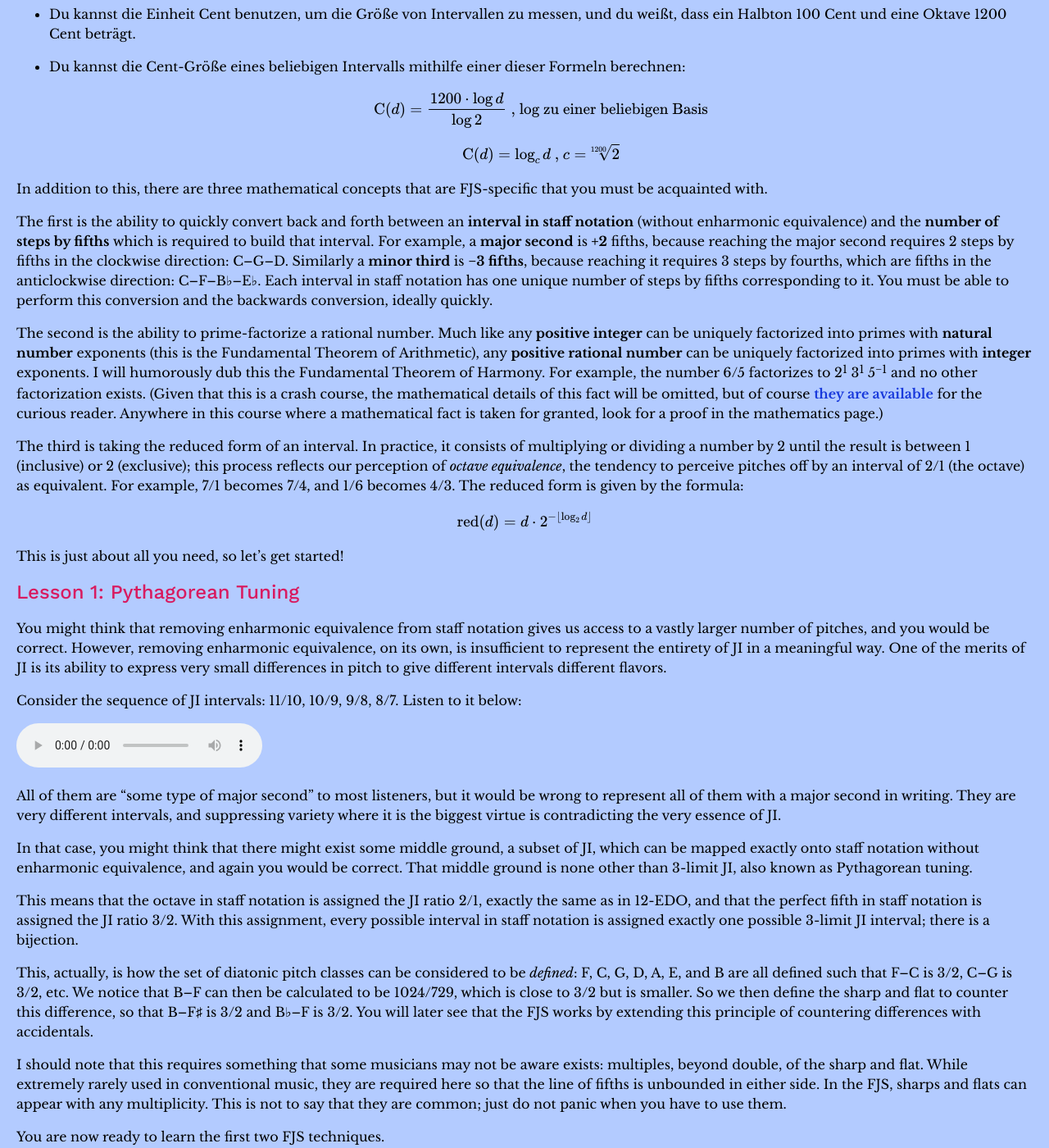
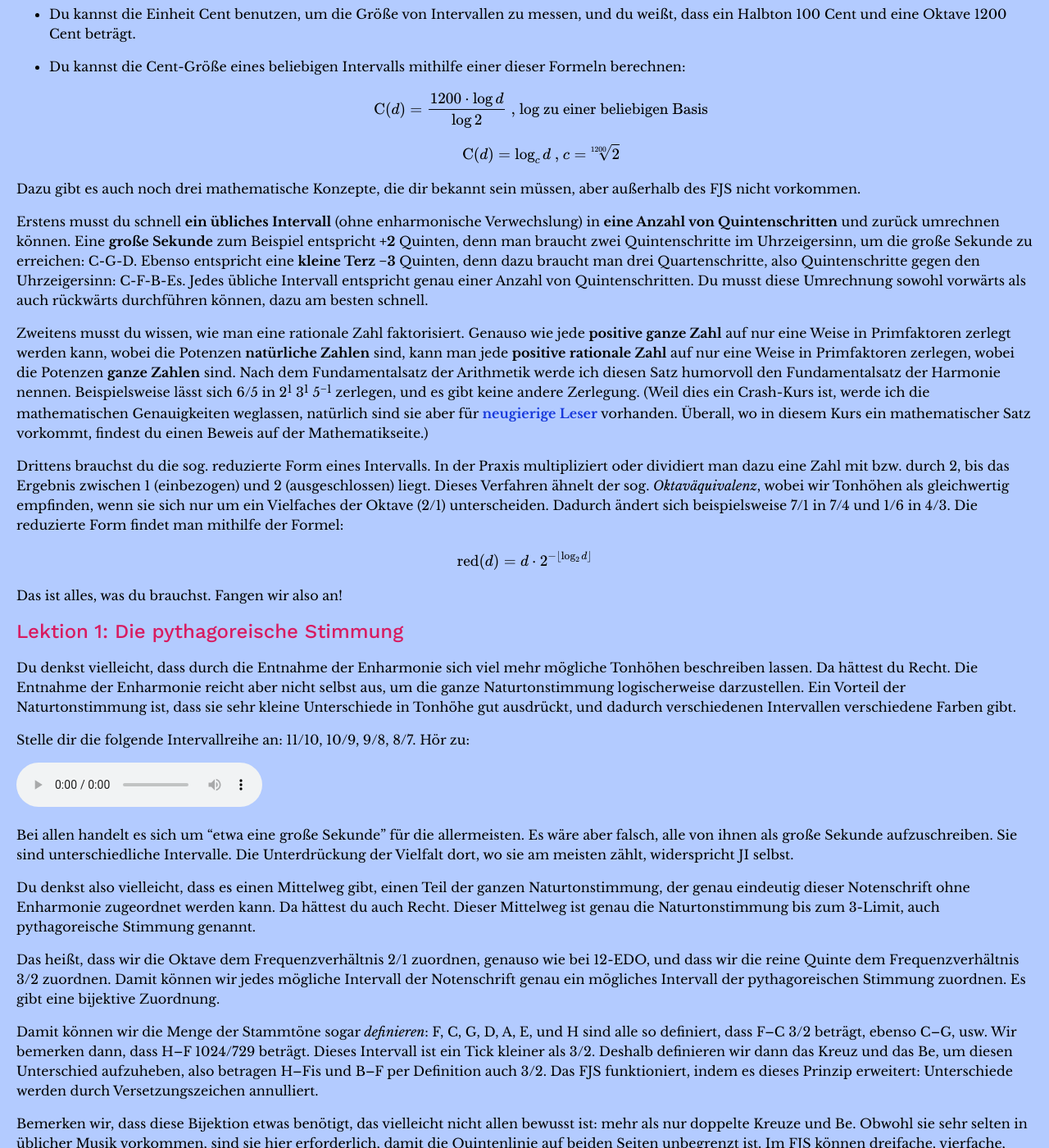
Before and after one commit to misotanni/misotanni.github.io, a Jekyll site: the page built from fjs/de/crash.md, in a window 1280 px wide and 1400 px high, scrolled down 1371 px. Shown: the whole window at 82% size. Built offline with Jekyll 4.4.1, drawn with Linux system fonts in a browser that asks for light colours; our own code applies the rules of GitHub Pages for plain Markdown files; formulas are drawn with MathJax 3; some of the changed text lies outside the part shown.

Commit message:
die pythagoreische Stimmung

```diff
--- a/fjs/de/crash.md
+++ b/fjs/de/crash.md
@@ -31,7 +31,7 @@
 
 Diese Eigenschaft, dass eine verminderte Sekunde genauso groß ist wie eine reine Prime, hat einen Namen: enharmonische Verwechslung. Musiker, denen alternative Stimmungen nicht bekannt (oder bewusst) sind, wissen vielleicht gar nicht, dass diese Eigenschaft nicht universal ist. 12-EDO ist eine der wenigen Stimmungen, die sie hat. In anderen Stimmungen gibt es keine Enharmonie, oder es gibt ein anderes Intervall der Größe einer reinen Prime. (Zum Beispiel ist es die *doppelt* verminderte Sekunde in 19-EDO. Das heißt, Eis und Fes haben die gleiche Tonhöhe.)
 
-Vergessen wir aber nicht, dass die Notenschrift selbst die Idee von 12-EDO (geschweige denn deren Herrschaft) deutlich vordatiert. Die Notenschrift basierte ursprünglich auf der Stammtonreihe, die viele Eigenschaften gleichzeitig besitzt, aber eine davon ist uns wichtig: dass sie aus einer Reihe reiner Quinten herkommt (F-C-G-D-A-E-H). Die *Tatsache* selbst, dass unsere Notenschrift viele Namen für dieselbe Tonhöhe besitzt, deutet darauf an, dass sie ursprünglich für etwas anderes gedacht war.
+Vergessen wir aber nicht, dass die Notenschrift selbst die Idee von 12-EDO (geschweige denn deren Herrschaft) deutlich vordatiert. Die Notenschrift basierte ursprünglich auf der Stammtonreihe, die viele Eigenschaften gleichzeitig besitzt, aber eine davon ist uns wichtig: dass sie aus einer Reihe reiner Quinten herkommt (F–C–G–D–A–E–H). Die *Tatsache* selbst, dass unsere Notenschrift viele Namen für dieselbe Tonhöhe besitzt, deutet darauf an, dass sie ursprünglich für etwas anderes gedacht war.
 
 Die enharmonische Äquivalenz ist das einzige Merkmal von 12-EDO in der Notenschrift. Alles andere funktioniert auch ohne 12-EDO.
 
@@ -49,83 +49,83 @@
 
 	$$\text{C}(d)=\log_c d \text{ , }c=\sqrt[1200]{2}$$
 
-In addition to this, there are three mathematical concepts that are FJS-specific that you must be acquainted with.
+Dazu gibt es auch noch drei mathematische Konzepte, die dir bekannt sein müssen, aber außerhalb des FJS nicht vorkommen.
 
-The first is the ability to quickly convert back and forth between an **interval in staff notation** (without enharmonic equivalence) and the **number of steps by fifths** which is required to build that interval. For example, a **major second** is **+2** fifths, because reaching the major second requires 2 steps by fifths in the clockwise direction: C–G–D. Similarly a **minor third** is **−3 fifths**, because reaching it requires 3 steps by fourths, which are fifths in the anticlockwise direction: C–F–B♭–E♭. Each interval in staff notation has one unique number of steps by fifths corresponding to it. You must be able to perform this conversion and the backwards conversion, ideally quickly.
+Erstens musst du schnell **ein übliches Intervall** (ohne enharmonische Verwechslung) in **eine Anzahl von Quintenschritten** und zurück umrechnen können. Eine **große Sekunde** zum Beispiel entspricht **+2** Quinten, denn man braucht zwei Quintenschritte im Uhrzeigersinn, um die große Sekunde zu erreichen: C-G-D. Ebenso entspricht eine **kleine Terz −3** Quinten, denn dazu braucht man drei Quartenschritte, also Quintenschritte gegen den Uhrzeigersinn: C-F-B-Es. Jedes übliche Intervall entspricht genau einer Anzahl von Quintenschritten. Du musst diese Umrechnung sowohl vorwärts als auch rückwärts durchführen können, dazu am besten schnell.
 
-The second is the ability to prime-factorize a rational number. Much like any **positive integer** can be uniquely factorized into primes with **natural number** exponents (this is the Fundamental Theorem of Arithmetic), any **positive rational number** can be uniquely factorized into primes with **integer** exponents. I will humorously dub this the Fundamental Theorem of Harmony. For example, the number 6/5 factorizes to 2<sup>1</sup> 3<sup>1</sup> 5<sup>−1</sup> and no other factorization exists. (Given that this is a crash course, the mathematical details of this fact will be omitted, but of course [they are available](math.html) for the curious reader. Anywhere in this course where a mathematical fact is taken for granted, look for a proof in the mathematics page.)
+Zweitens musst du wissen, wie man eine rationale Zahl faktorisiert. Genauso wie jede **positive ganze Zahl** auf nur eine Weise in Primfaktoren zerlegt werden kann, wobei die Potenzen **natürliche Zahlen** sind, kann man jede **positive rationale Zahl** auf nur eine Weise in Primfaktoren zerlegen, wobei die Potenzen **ganze Zahlen** sind. Nach dem Fundamentalsatz der Arithmetik werde ich diesen Satz humorvoll den Fundamentalsatz der Harmonie nennen. Beispielsweise lässt sich 6/5 in 2<sup>1</sup> 3<sup>1</sup> 5<sup>−1</sup> zerlegen, und es gibt keine andere Zerlegung. (Weil dies ein Crash-Kurs ist, werde ich die mathematischen Genauigkeiten weglassen, natürlich sind sie aber für [neugierige Leser](math.html) vorhanden. Überall, wo in diesem Kurs ein mathematischer Satz vorkommt, findest du einen Beweis auf der Mathematikseite.)
 
-The third is taking the reduced form of an interval. In practice, it consists of multiplying or dividing a number by 2 until the result is between 1 (inclusive) or 2 (exclusive); this process reflects our perception of *octave equivalence*, the tendency to perceive pitches off by an interval of 2/1 (the octave) as equivalent. For example, 7/1 becomes 7/4, and 1/6 becomes 4/3. The reduced form is given by the formula:
+Drittens brauchst du die sog. reduzierte Form eines Intervalls. In der Praxis multipliziert oder dividiert man dazu eine Zahl mit bzw. durch 2, bis das Ergebnis zwischen 1 (einbezogen) und 2 (ausgeschlossen) liegt. Dieses Verfahren ähnelt der sog. *Oktaväquivalenz*, wobei wir Tonhöhen als gleichwertig empfinden, wenn sie sich nur um ein Vielfaches der Oktave (2/1) unterscheiden. Dadurch ändert sich beispielsweise 7/1 in 7/4 und 1/6 in 4/3. Die reduzierte Form findet man mithilfe der Formel:
 
 $$\text{red}(d)=d \cdot 2^{-\lfloor\log_2 d\rfloor}$$
 
-This is just about all you need, so let's get started!
+Das ist alles, was du brauchst. Fangen wir also an!
 
-## <a name="lesson_1">Lesson 1: Pythagorean Tuning</a>
+## <a name="lesson_1">Lektion 1: Die pythagoreische Stimmung</a>
 
-You might think that removing enharmonic equivalence from staff notation gives us access to a vastly larger number of pitches, and you would be correct. However, removing enharmonic equivalence, on its own, is insufficient to represent the entirety of JI in a meaningful way. One of the merits of JI is its ability to express very small differences in pitch to give different intervals different flavors.
+Du denkst vielleicht, dass durch die Entnahme der Enharmonie sich viel mehr mögliche Tonhöhen beschreiben lassen. Da hättest du Recht. Die Entnahme der Enharmonie reicht aber nicht selbst aus, um die ganze Naturtonstimmung logischerweise darzustellen. Ein Vorteil der Naturtonstimmung ist, dass sie sehr kleine Unterschiede in Tonhöhe gut ausdrückt, und dadurch verschiedenen Intervallen verschiedene Farben gibt.
 
-Consider the sequence of JI intervals: 11/10, 10/9, 9/8, 8/7. Listen to it below:
+Stelle dir die folgende Intervallreihe an: 11/10, 10/9, 9/8, 8/7. Hör zu:
 
 <audio controls><source src="../assets/audio_1.mp3" type="audio/mpeg"></audio>
 
-All of them are "some type of major second" to most listeners, but it would be wrong to represent all of them with a major second in writing. They are very different intervals, and suppressing variety where it is the biggest virtue is contradicting the very essence of JI.
+Bei allen handelt es sich um "etwa eine große Sekunde" für die allermeisten. Es wäre aber falsch, alle von ihnen als große Sekunde aufzuschreiben. Sie sind unterschiedliche Intervalle. Die Unterdrückung der Vielfalt dort, wo sie am meisten zählt, widerspricht JI selbst.
 
-In that case, you might think that there might exist some middle ground, a subset of JI, which can be mapped exactly onto staff notation without enharmonic equivalence, and again you would be correct. That middle ground is none other than 3-limit JI, also known as Pythagorean tuning.
+Du denkst also vielleicht, dass es einen Mittelweg gibt, einen Teil der ganzen Naturtonstimmung, der genau eindeutig dieser Notenschrift ohne Enharmonie zugeordnet werden kann. Da hättest du auch Recht. Dieser Mittelweg ist genau die Naturtonstimmung bis zum 3-Limit, auch pythagoreische Stimmung genannt.
 
-This means that the octave in staff notation is assigned the JI ratio 2/1, exactly the same as in 12-EDO, and that the perfect fifth in staff notation is assigned the JI ratio 3/2. With this assignment, every possible interval in staff notation is assigned exactly one possible 3-limit JI interval; there is a bijection.
+Das heißt, dass wir die Oktave dem Frequenzverhältnis 2/1 zuordnen, genauso wie bei 12-EDO, und dass wir die reine Quinte dem Frequenzverhältnis 3/2 zuordnen. Damit können wir jedes mögliche Intervall der Notenschrift genau ein mögliches Intervall der pythagoreischen Stimmung zuordnen. Es gibt eine bijektive Zuordnung.
 
-This, actually, is how the set of diatonic pitch classes can be considered to be *defined*: F, C, G, D, A, E, and B are all defined such that F–C is 3/2, C–G is 3/2, etc. We notice that B–F can then be calculated to be 1024/729, which is close to 3/2 but is smaller. So we then define the sharp and flat to counter this difference, so that B–F♯ is 3/2 and B♭–F is 3/2. You will later see that the FJS works by extending this principle of countering differences with accidentals.
+Damit können wir die Menge der Stammtöne sogar *definieren*: F, C, G, D, A, E, und H sind alle so definiert, dass F–C 3/2 beträgt, ebenso C–G, usw. Wir bemerken dann, dass H–F 1024/729 beträgt. Dieses Intervall ist ein Tick kleiner als 3/2. Deshalb definieren wir dann das Kreuz und das Be, um diesen Unterschied aufzuheben, also betragen H–Fis und B–F per Definition auch 3/2. Das FJS funktioniert, indem es dieses Prinzip erweitert: Unterschiede werden durch Versetzungszeichen annulliert.
 
-I should note that this requires something that some musicians may not be aware exists: multiples, beyond double, of the sharp and flat. While extremely rarely used in conventional music, they are required here so that the line of fifths is unbounded in either side. In the FJS, sharps and flats can appear with any multiplicity. This is not to say that they are common; just do not panic when you have to use them.
+Bemerken wir, dass diese Bijektion etwas benötigt, das vielleicht nicht allen bewusst ist: mehr als nur doppelte Kreuze und Be. Obwohl sie sehr selten in üblicher Musik vorkommen, sind sie hier erforderlich, damit die Quintenlinie auf beiden Seiten unbegrenzt ist. Im FJS können dreifache, vierfache, usw. Kreuze und Be auch vorkommen. Das heißt gar nicht, dass sie oft vorkommen. Aber keine Panik, falls du sie benutzen musst.
 
-You are now ready to learn the first two FJS techniques.
+Du bist jetzt bereit, die ersten zwei FJS-Techniken zu lernen.
 
-> ### FJS Technique \#1: To convert from a Pythagorean ratio to an FJS representation.
+> ### FJS-Technik \#1: Ein pythagoreisches Frequenzverhältnis in seine FJS-Darstellung umrechnen.
 >
-> 1. Factorize the ratio.
-> 2. Initially ignore octaves (powers of two).
-> 3. If the power of three is positive, move that many steps by fifths clockwise; if negative, move anticlockwise. Convert that number to an interval.
-> 4. Adjust octaves as required.
+> 1. Faktorisiere das Verhältnis.
+> 2. Ignoriere zunächst die 2er-Potenz.
+> 3. Beachte die 3er-Potenz, und mache so viele Quintenschritte (im Uhrzeigersinn oder gegen, je nachdem, ob die Potenz positiv oder negativ ist). Dadurch entsteht das entsprechende Intervall.
+> 4. Reguliere die Oktave.
 >
-> **Example:** To convert 9/8 to the FJS, we factorize: 2<sup>−3</sup> 3<sup>2</sup>. We ignore the factor of two. The power of three is +2, so we move two fifths clockwise: C–G–D. We have a major second. No octave adjustment needs to be made. The answer is M2.
+> **Beispiel:** Um 9/8 in das FJS umzurechnen, faktorisieren wir zunächst: 2<sup>−3</sup> 3<sup>2</sup>. Wir ignorieren die 2er-Potenz. Die 3er-Potenz beträgt +2, also gehen wir zwei Quinten im Uhrzeigersinn: C–G–D. Die Antwort lautet also: große Sekunde.
 
-> ### FJS Technique \#2: To convert from an FJS representation of a Pythagorean ratio back to the ratio.
+> ### FJS-Technik \#2: Eine FJS-Darstellung eines pythagoreischen Frequenzverhältnisses zurück umrechnen.
 >
-> 1. Initially ignore octaves.
-> 2. Convert the interval to the number of steps by fifths.
-> 3. Raise three to that power and take the reduced form.
-> 4. Adjust octaves as required.
+> 1. Ignoriere zunächst Oktaven.
+> 2. Bestimme die Anzahl der Quintenschritte, aus denen sich das Intervall ergibt, und nenne sie *n*.
+> 3. Berechne $$\text{red}(3^n)$$.
+> 4. Reguliere die Oktave.
 >
-> **Example:** To convert the FJS interval m3 to a Pythagorean ratio, we convert it first to −3 fifths: C–F–B♭–E♭. We now raise 3 to that power: 3<sup>−3</sup>. This is 1/27. To bring this number between 1 (inclusive) and 2 (exclusive), we multiply by 32 to get the answer: 32/27.
+> **Example:** Um die kleine Terz im FJS in ein Verhältnis umzurechnen, bestimmen wir zuerst, dass die kleine Terz −3 Schritte benötigt: C–F–B–Es. $$\text{red}(3^{-3})$$ beträgt 32/27.
 
-Below is a table of some common ones:
+Die folgenden sind am meisten verbreitet:
 
-| Interval | Steps | Ratio       |
-|---------:|:-----:|:------------|
-| m2       | −5    | 256/**243** |
-| m6       | −4    | 128/**81**  |
-| m3       | −3    | 32/**27**   |
-| m7       | −2    | 16/**9**    |
-| P4       | −1    | 4/**3**     |
-| P5       | +1    | **3**/2     |
-| M2       | +2    | **9**/8     |
-| M6       | +3    | **27**/16   |
-| M3       | +4    | **81**/64   |
-| M7       | +5    | **243**/128 |
+| Intervall      | Schritte | Verhältnis  |
+|:---------------|:--------:|:------------|
+| kleine Sekunde | −5       | 256/**243** |
+| kleine Sexte   | −4       | 128/**81**  |
+| kleine Terz    | −3       | 32/**27**   |
+| kleine Septime | −2       | 16/**9**    |
+| reine Quarte   | −1       | 4/**3**     |
+| reine Quinte   | +1       | **3**/2     |
+| große Sekunde  | +2       | **9**/8     |
+| große Sexte    | +3       | **27**/16   |
+| große Terz     | +4       | **81**/64   |
+| große Septime  | +5       | **243**/128 |
 
-You don't need to memorize this table. Memorization is not at all necessary to use the FJS. Instead, as with mental arithmetic, it's useful for speeding up your fluency. You should ideally be able to work out all these ratios given the intervals, and vice versa, on your own, given the two techniques listed above. Don't be afraid to use calculators to help you; you'll find one very useful when working with the FJS until you become fluent and simply know the common results.
+Du brauchst dir diese Tabelle gar nicht merken! Um das FJS zu benutzen, brauchst du dir überhaupt keine Zahlen marken. Es ist ähnlich wie beim Kopfrechnen. Du sollst schon jetzt selber diese Verhältnisse aus den Intervallen berechnen können, und zurück, mithilfe der zwei Techniken. Fürchte nicht, einen Taschenrechner zu benutzen. Einer wird dir sicher sehr hilfreich sein, bis du dich mit dem FJS so gut auskennst, dass du die Ergebnisse einfach weißt.
 
-### Exercise 1
+### Aufgabe 1
 
-1. Find the FJS intervals corresponding to the following Pythagorean ratios: 2187/2048, 1024/729, 8192/6561.
-2. Find the Pythagorean ratios corresponding to the following FJS representations: d7, A5, d3.
-3. Find the Pythagorean ratios between consecutive steps in this scale: <img src="../assets/exercise_1.png" alt="E–F♯–A–B–D–E">
-4. Notate this scale in the FJS with D as tonic: 1/1, 81/64, 4/3, 3/2, 243/128, 2/1.
-5. Find the ratio of the Pythagorean comma (d2 in the FJS).
-6. (HARD!) One particularly small interval in Pythagorean tuning, only about 3.6 cents, has the ratio 3<sup>53</sup>/2<sup>84</sup>. Find its FJS representation.
+1. Berechne die FJS-Intervalle, die folgenden Frequenzverhältnissen entsprechen: 2187/2048, 1024/729, 8192/6561.
+2. Berechne die Frequenzverhältnisse, die folgenden Intervallen entsprechen: verminderte Septime, übermäßige Quinte, verminderte Terz.
+3. Finde die Verhältnisse zwischen aufeinanderfolgenden Schritten dieser Tonleiter: <img src="../assets/exercise_1.png" alt="E–F♯–A–B–D–E">
+4. Notiere die folgende Tonleiter im FJS mit D als Grundton: 1/1, 81/64, 4/3, 3/2, 243/128, 2/1.
+5. Bestimme das Frequenzverhältnis des sog. pythagoreischen Kommas (eine verminderte Sekunde im FJS).
+6. (SCHWIERIG!) Nur etwa 3.6 Cent beträgt das winzige pythagoreische Intervall 3<sup>53</sup>/2<sup>84</sup>. Stelle es im FJS dar.
 
-You can check your answers [here](solutions.html).
+Du kannst die Antworten [hier](solutions.html) nachschlagen.
 
 ## <a name="lesson_2">Lesson 2: The Prime Intervals</a>
 
```
